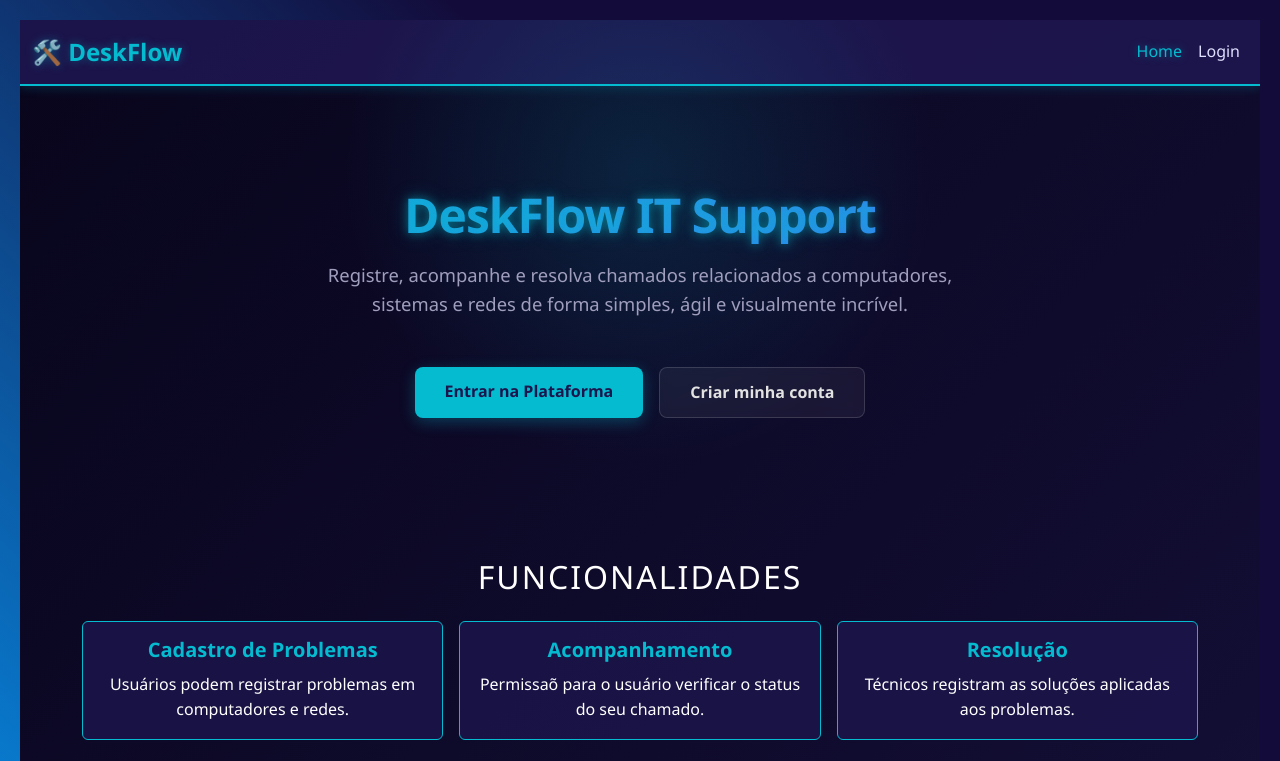
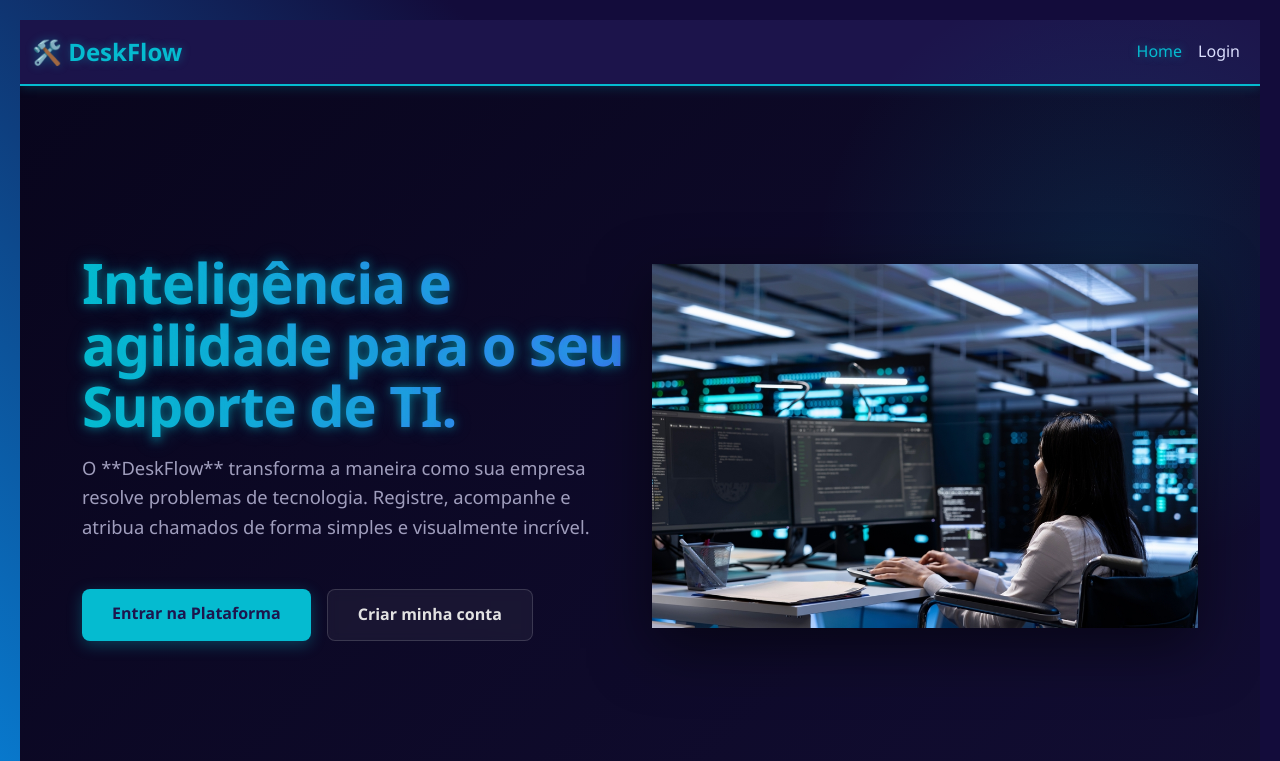
Before and after one commit to RicleyNeiva01/Prg04RicleyNeiva-FRONTEND, a React (Create React App) app: page / in a window 1280 px wide. Shown: the top 761 px of the page. Built offline with nearby package versions, Linux system fonts and the light colour scheme.

Commit message:
Arrumando Home do projeto

```diff
--- a/src/pages/Home.js
+++ b/src/pages/Home.js
@@ -19,13 +19,16 @@ function Home() {
                         -webkit-background-clip: text;
                         -webkit-text-fill-color: transparent;
                         font-weight: 800;
-                        font-size: 3rem;
+                        font-size: 3.5rem;
                         letter-spacing: -1px;
-                        margin-bottom: 0.5rem;
+                        line-height: 1.1;
+                        margin-bottom: 1rem;
                     }
 
-                    @media (max-width: 768px) {
-                        .hero-title { font-size: 2.2rem; }
+                    @media (max-width: 992px) {
+                        .hero-title { font-size: 2.5rem; text-align: center; }
+                        .hero-text-container { text-align: center !important; }
+                        .hero-buttons { justify-content: center !important; }
                     }
 
                     .hero-subtitle {
@@ -71,14 +74,26 @@ function Home() {
                     /* Efeito de brilho de fundo */
                     .bg-glow {
                         position: absolute;
-                        width: 600px;
-                        height: 600px;
-                        background: radial-gradient(circle, rgba(5,187,208,0.15) 0%, rgba(0,0,0,0) 70%);
-                        top: -150px;
-                        left: 50%;
-                        transform: translateX(-50%);
+                        width: 700px;
+                        height: 700px;
+                        background: radial-gradient(circle, rgba(5,187,208,0.12) 0%, rgba(0,0,0,0) 60%);
+                        top: -100px;
+                        right: -200px;
                         z-index: 0;
                         pointer-events: none;
+                    }
+
+                    /* Animação da imagem flutuando */
+                    @keyframes float {
+                        0% { transform: translateY(0px); }
+                        50% { transform: translateY(-20px); }
+                        100% { transform: translateY(0px); }
+                    }
+                    .floating-img {
+                        animation: float 6s ease-in-out infinite;
+                        max-width: 100%;
+                        height: auto;
+                        filter: drop-shadow(0 20px 30px rgba(0,0,0,0.5));
                     }
                 `}
             </style>
@@ -89,35 +104,54 @@ function Home() {
             <div className="bg-glow"></div>
 
             {/* HERO SECTION */}
-            <header className="text-center position-relative z-1" style={{ padding: "100px 20px 80px 20px" }}>
+            <header className="position-relative z-1 d-flex align-items-center" style={{ minHeight: "80vh", paddingTop: "80px" }}>
+                <div className="container">
+                    <div className="row align-items-center">
+
+                        {/* Coluna da Esquerda (Textos) */}
+                        <div className="col-lg-6 hero-text-container text-start mb-5 mb-lg-0">
                             <h1 className="hero-title">
-                    DeskFlow IT Support
+                                Inteligência e agilidade para o seu Suporte de TI.
                             </h1>
-                <p className="hero-subtitle mt-3 mx-auto" style={{ maxWidth: "650px" }}>
-                    Registre, acompanhe e resolva chamados relacionados a computadores,
-                    sistemas e redes de forma simples, ágil e visualmente incrível.
+                            <p className="hero-subtitle mt-3 mb-5" style={{ maxWidth: "600px" }}>
+                                O **DeskFlow** transforma a maneira como sua empresa resolve problemas de tecnologia.
+                                Registre, acompanhe e atribua chamados de forma simples e visualmente incrível.
                             </p>
 
-                <div className="mt-5">
+                            <div className="d-flex gap-3 hero-buttons flex-wrap">
                                 {logado ? (
-                        <Link to="/painel" className="btn-neon-primary fw-bold d-inline-block">
+                                    <Link to="/painel" className="btn-neon-primary fw-bold">
                                         ➔ Acessar meu Painel
                                     </Link>
                                 ) : (
-                        <div className="d-flex gap-3 justify-content-center flex-wrap">
-                            <Link to="/login" className="btn-neon-primary fw-bold d-inline-block">
+                                    <>
+                                        <Link to="/login" className="btn-neon-primary fw-bold">
                                             Entrar na Plataforma
                                         </Link>
-                            <Link to="/cadastro" className="btn-glass-secondary fw-bold d-inline-block">
+                                        <Link to="/cadastro" className="btn-glass-secondary fw-bold">
                                             Criar minha conta
                                         </Link>
+                                    </>
+                                )}
                             </div>
-                    )}
+                        </div>
+
+                        {/* Coluna da Direita (Imagem) */}
+                        <div className="col-lg-6 d-none d-md-block text-center z-2">
+                            <img
+                                src={`${process.env.PUBLIC_URL}/suporteHome.jpg`}
+                                alt="Imagem de Suporte Técnico"
+                                className="floating-img"
+                                style={{ maxHeight: "500px", objectFit: "contain" }}
+                            />
+                        </div>
+
+                    </div>
                 </div>
             </header>
 
             {/* CONTEÚDO PRINCIPAL (Features e Serviços) */}
-            <main className="container flex-grow-1 pb-5 position-relative z-1">
+            <main className="container flex-grow-1 pb-5 position-relative z-1" style={{ marginTop: "-30px" }}>
                 <Funcionalidades />
                 <Servicos />
             </main>
```
Also changed, not shown: public/suporteHome.jpg (added). Lines whose indentation alone changed are shown as unchanged.
